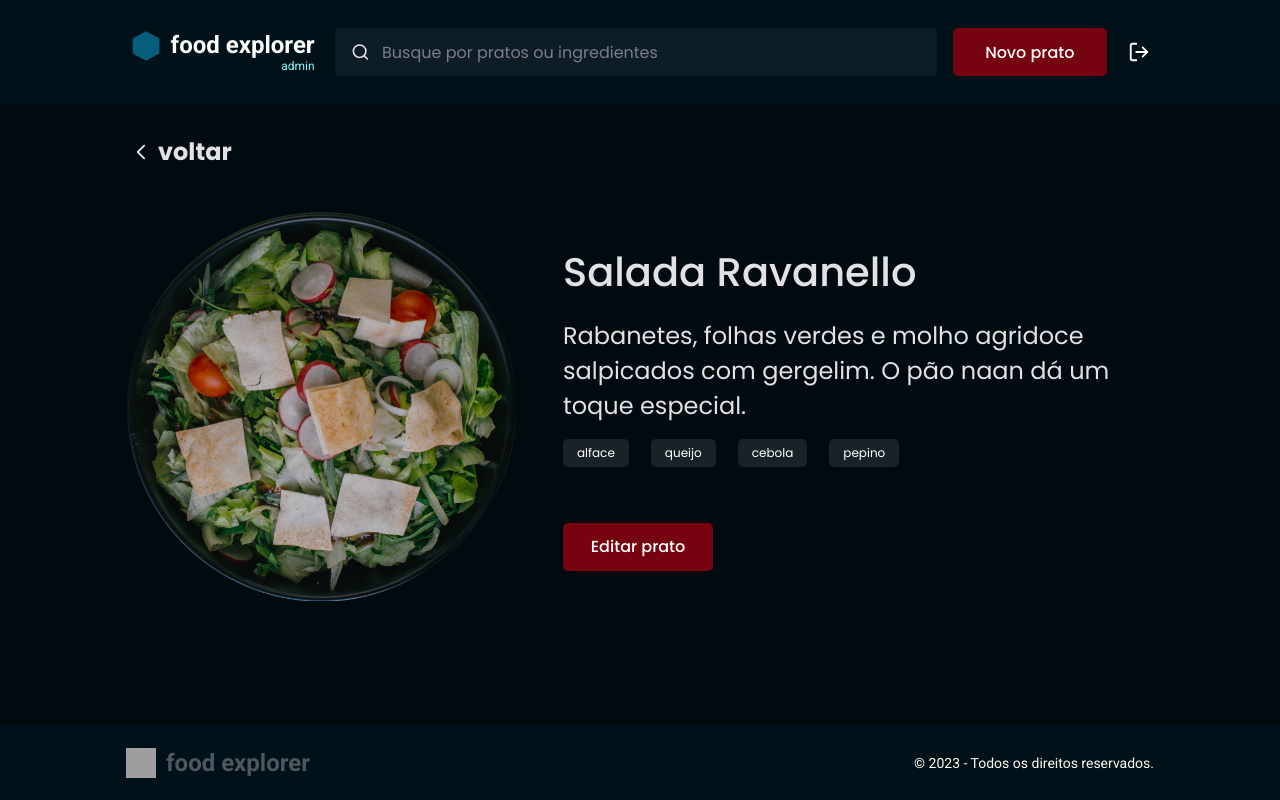
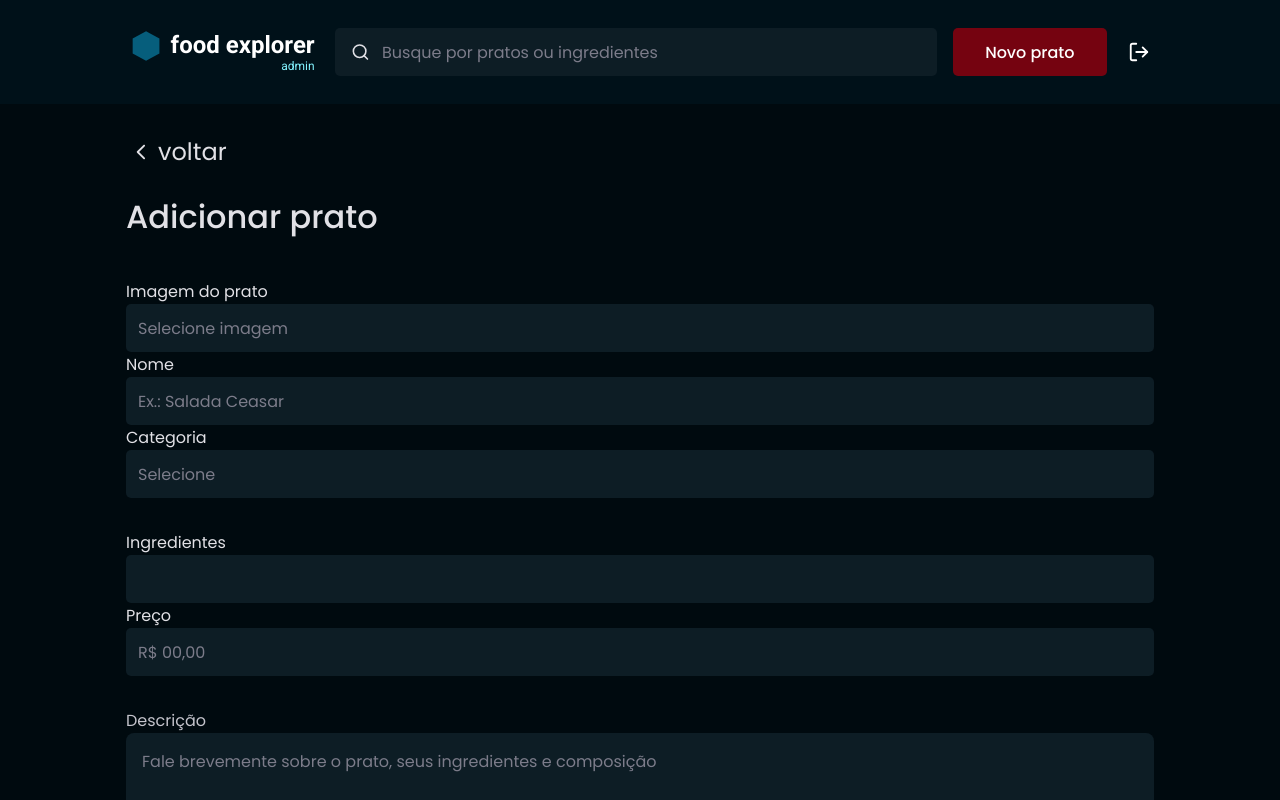
Before and after one commit to dbento-dev/food_explorer_frontend, a React (Vite) app in the folder food-explorer/: page / in a window 1280 px wide. Built offline with nearby package versions, Linux system fonts and the light colour scheme; grey boxes are pictures that could not be loaded.

Commit message:
create TextArea component

```diff
--- /dev/null
+++ b/food-explorer/src/components/TextArea/index.jsx
@@ -0,0 +1,11 @@
+import { Container, StTextArea } from './styles'
+
+export function TextArea({ value, label, ...rest }) {
+  return (
+    <Container>
+      {label && <label htmlFor={label}>{label}</label>}
+
+      <StTextArea {...rest}>{value}</StTextArea>
+    </Container>
+  )
+}
--- /dev/null
+++ b/food-explorer/src/components/TextArea/styles.js
@@ -0,0 +1,27 @@
+import styled from 'styled-components'
+
+export const Container = styled.div`
+  width: 100%;
+
+  > label {
+    color: ${({ theme }) => theme.COLORS.LIGHT_400};
+  }
+`
+
+export const StTextArea = styled.textarea`
+  width: 100%;
+  height: 150px;
+
+  background-color: ${({ theme }) => theme.COLORS.DARK_900};
+  color: ${({ theme }) => theme.COLORS.LIGHT_100};
+
+  border: none;
+  resize: none;
+
+  border-radius: 8px;
+  padding: 16px;
+
+  &::placeholder {
+    color: ${({ theme }) => theme.COLORS.LIGHT_500};
+  }
+`
--- a/food-explorer/src/main.jsx
+++ b/food-explorer/src/main.jsx
@@ -9,15 +9,17 @@ import { Details } from './pages/Details'
 import { SignIn } from './pages/SignIn'
 import { SignUp } from './pages/SignUp'
 import { Home } from './pages/Home'
+import { AddDish } from './pages/AddDish'
 
 ReactDOM.createRoot(document.getElementById('root')).render(
   <React.StrictMode>
     <ThemeProvider theme={theme}>
       <GlobalStyles />
-      <Details />
+      {/* <Details /> */}
       {/* <SignIn /> */}
       {/* <SignUp /> */}
       {/* <Home /> */}
+      <AddDish />
     </ThemeProvider>
   </React.StrictMode>
 )
--- /dev/null
+++ b/food-explorer/src/pages/AddDish/index.jsx
@@ -0,0 +1,59 @@
+import { RxCaretLeft } from 'react-icons/rx'
+import { ButtonText } from '../../components/ButtonText'
+
+import { Container, Content, Form } from './styles'
+
+import { Header } from '../../components/Header'
+import { Footer } from '../../components/Footer'
+import { Input } from '../../components/Input'
+import { Button } from '../../components/Button'
+import { TextArea } from '../../components/TextArea'
+
+export function AddDish() {
+  const isAdmin = true
+  return (
+    <Container>
+      <Header isAdmin={isAdmin} />
+
+      <main>
+        <Content>
+          <ButtonText title="voltar" icon={RxCaretLeft} />
+          <h2>Adicionar prato</h2>
+
+          <Form>
+            <div>
+              <label htmlFor="dish-photo">Imagem do prato</label>
+              <Input
+                name="dish-photo"
+                placeholder="Selecione imagem"
+                type="text"
+              />
+              <label htmlFor="name">Nome</label>
+              <Input name="name" placeholder="Ex.: Salada Ceasar" type="text" />
+              <label htmlFor="category">Categoria</label>
+              <Input name="category" placeholder="Selecione" type="text" />
+            </div>
+            <div>
+              <label htmlFor="ingredients">Ingredientes</label>
+              <Input name="ingredients" type="text" />
+              <label htmlFor="price">Preço</label>
+              <Input name="price" placeholder="R$ 00,00" type="text" />
+            </div>
+
+            <div>
+              <TextArea
+                placeholder="Fale brevemente sobre o prato, seus ingredientes e composição"
+                label="Descrição"
+              />
+            </div>
+
+            <div>
+              <Button title="Adicionar prato" />
+            </div>
+          </Form>
+        </Content>
+        <Footer />
+      </main>
+    </Container>
+  )
+}
--- /dev/null
+++ b/food-explorer/src/pages/AddDish/styles.js
@@ -0,0 +1,54 @@
+import styled from 'styled-components'
+
+export const Container = styled.div`
+  width: 100%;
+  height: 100vh;
+
+  display: grid;
+
+  grid-template-rows: 104px auto;
+
+  grid-template-areas:
+    'header'
+    'content'
+    'footer';
+
+  > main {
+    grid-area: content;
+    overflow-y: auto;
+
+    padding: 30px 0px 0px;
+  }
+
+  > footer {
+    grid-area: footer;
+    display: flex;
+  }
+`
+export const Content = styled.div`
+  margin: 0 auto;
+  display: flex;
+  flex-direction: column;
+
+  padding: 0 126px;
+
+  > button {
+    align-self: flex-start;
+  }
+
+  > h2 {
+    font-size: 32px;
+    font-weight: 500;
+    color: ${({ theme }) => theme.COLORS.LIGHT_300};
+
+    margin-top: 24px;
+  }
+`
+
+export const Form = styled.form`
+  width: 100%;
+  margin: 38px auto;
+  display: flex;
+  flex-direction: column;
+  gap: 32px;
+`
```
